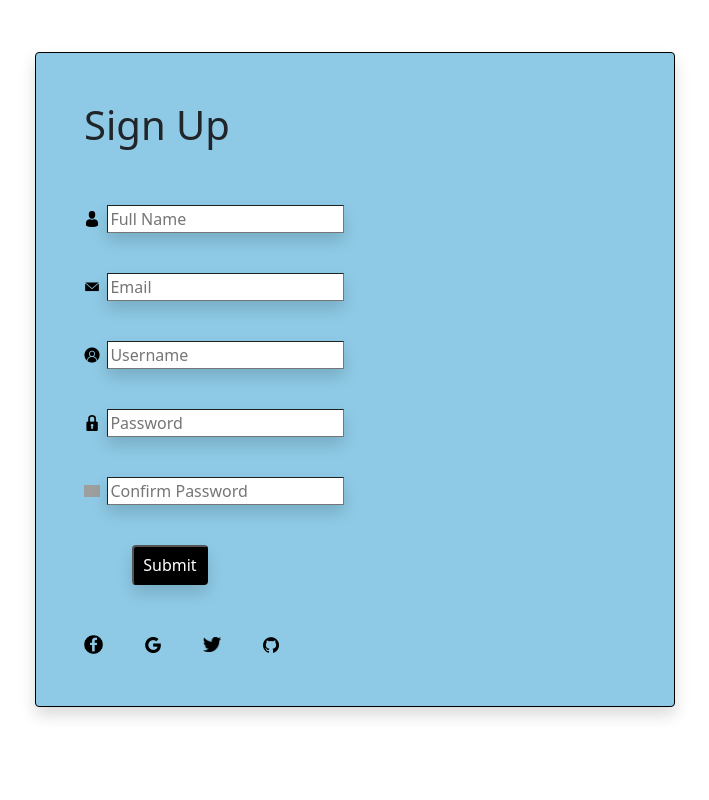
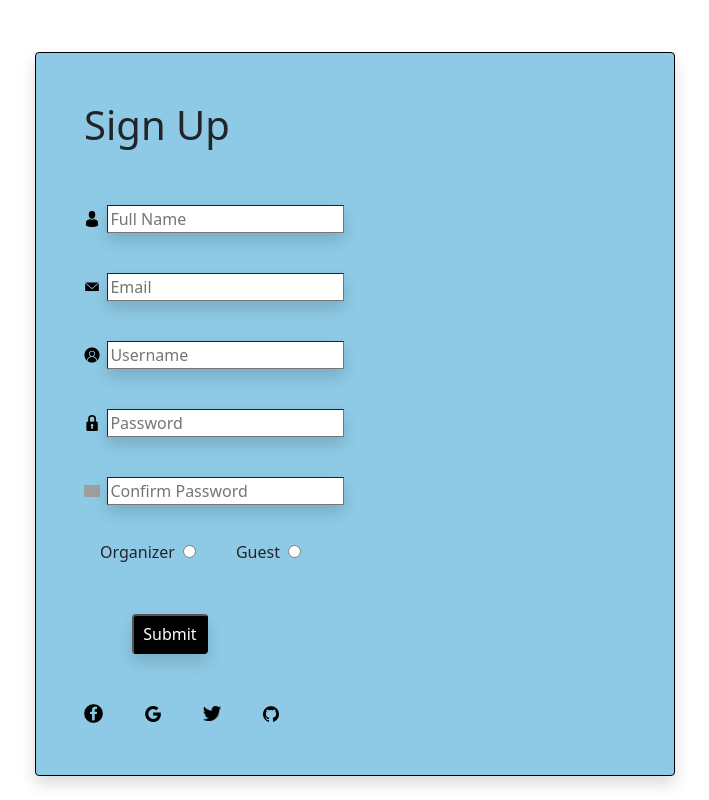
Before and after one commit to Build-Week-Pot/front-end, a React (Create React App) app in the folder front-end/: page / in a window 1280 px wide. Shown: the whole page, without its empty margins (285-994 px from the left). Built offline with nearby package versions, Linux system fonts and the light colour scheme; grey boxes are pictures that could not be loaded.

Commit message:
added the radio inputs

```diff
--- a/front-end/src/components/Register.js
+++ b/front-end/src/components/Register.js
@@ -1,8 +1,11 @@
-import React, {useState} from 'react'
+import React, {useState, useEffect} from 'react'
 import { registerSchema } from '../Validations/RegisterValidation'
 import 'bootstrap/dist/css/bootstrap.min.css'
 import { useForm } from 'react-hook-form'
 import { yupResolver } from '@hookform/resolvers/yup'
+import axios from 'axios'
+
+
 
 
 
@@ -10,31 +13,27 @@ import { yupResolver } from '@hookform/resolvers/yup'
 
 const Register = () => {
 
-    const url = ""
+    const url =""
     const [data, setData] = useState({
         fullName: "",
         email: "",
         username: "",
         password: "",
 
-})
+    })
 
-function handle(e){
-const newData={...data}
-newData[e.target.id] = e.target.defaultValue
-setData(newData)
-console.log(newData)
-}
+    const submitForm = (data) => {
+
+
+   // All data information typed in boxes are pushed to 'data'
+    }
 
 
     const  {register, handleSubmit, formState: { errors}} = useForm({
         resolver: yupResolver(registerSchema),
     });
 
-    const submitForm = (data) => {
 
-   // All data information typed in boxes are pushed to 'data'
-    }
 
 return (
         <div className="mt-5" style={{display: 'flex', justifyContent: 'center'}}>
@@ -44,11 +43,10 @@ return (
 
             <img style={{color: 'black', width: '3.4%', marginRight: '5px', paddingRight:'2px', paddingBottom:'4px'}} src={`${process.env.PUBLIC_URL}/assets/person.png`} alt="logo"/>
                 <input className="border-1 shadow"
-                onChange={(e) =>handle(e)}
-                id="fullName"
-                defaultValue={data.fullName}
+
+                 id="fullName"
                  type="text"
-                 name="FullName"
+                 name="fullName"
                  placeholder="Full Name"
                  {...register('name')}
                 />
@@ -58,10 +56,9 @@ return (
 
                  <img style={{color: 'black', width: '3.4%', marginRight: '5px', paddingRight:'2px', paddingBottom:'4px'}} src={`${process.env.PUBLIC_URL}/assets/email.jpg`} alt="logo"/>
                     <input className="border-1 shadow"
-                    onChange={(e) =>handle(e)}
+
                     id="email"
-                    defaultValue={data.email}
-                     type="email"
+                    type="email"
                      name="email"
                      placeholder="Email"
                      {...register('email')}
@@ -72,9 +69,8 @@ return (
 
                  <img style={{color: 'black', width: '3.4%', marginRight: '5px', paddingRight:'2px', paddingBottom:'4px'}} src={`${process.env.PUBLIC_URL}/assets/username.png`} alt="logo"/>
                      <input className="border-1 shadow"
-                     onChange={(e) =>handle(e)}
+
                      id="username"
-                     defaultValue={data.username}
                      type="text"
                      name="username"
                      placeholder="Username"
@@ -86,9 +82,8 @@ return (
 
                  <img style={{color: 'black', width: '3.4%', marginRight: '5px', paddingRight:'2px', paddingBottom:'4px'}} src={`${process.env.PUBLIC_URL}/assets/lock.png`} alt="logo"/>
                      <input className="border-1 shadow"
-                     onChange={(e) =>handle(e)}
+
                      id="password"
-                     defaultValue={data.password}
                      type="password"
                      name="password"
                      placeholder="Password"
@@ -110,6 +105,23 @@ return (
                  <br/>
                  <p style={{color:"red"}}>  {errors.confirm_password && "Passwords do not match" } </p>
 
+                <label className="p-3">Organizer
+                <input className="m-2"
+                type="radio"
+                name="role"
+                />
+                </label>
+                <label className="p-3">Guest
+                <input className="m-2"
+                type="radio"
+                name="role"
+                />
+                </label>
+                <br/>
+
+
+
+
                 <input type="submit"
                 className="shadow p-1 mb-5 bg-black rounded mt-4 m-4 m-5"
                 style={{width: '14%', height: '5vh', backgroundColor: 'black', color: 'white', borderRadius: '7%' }}/><br/>
```
